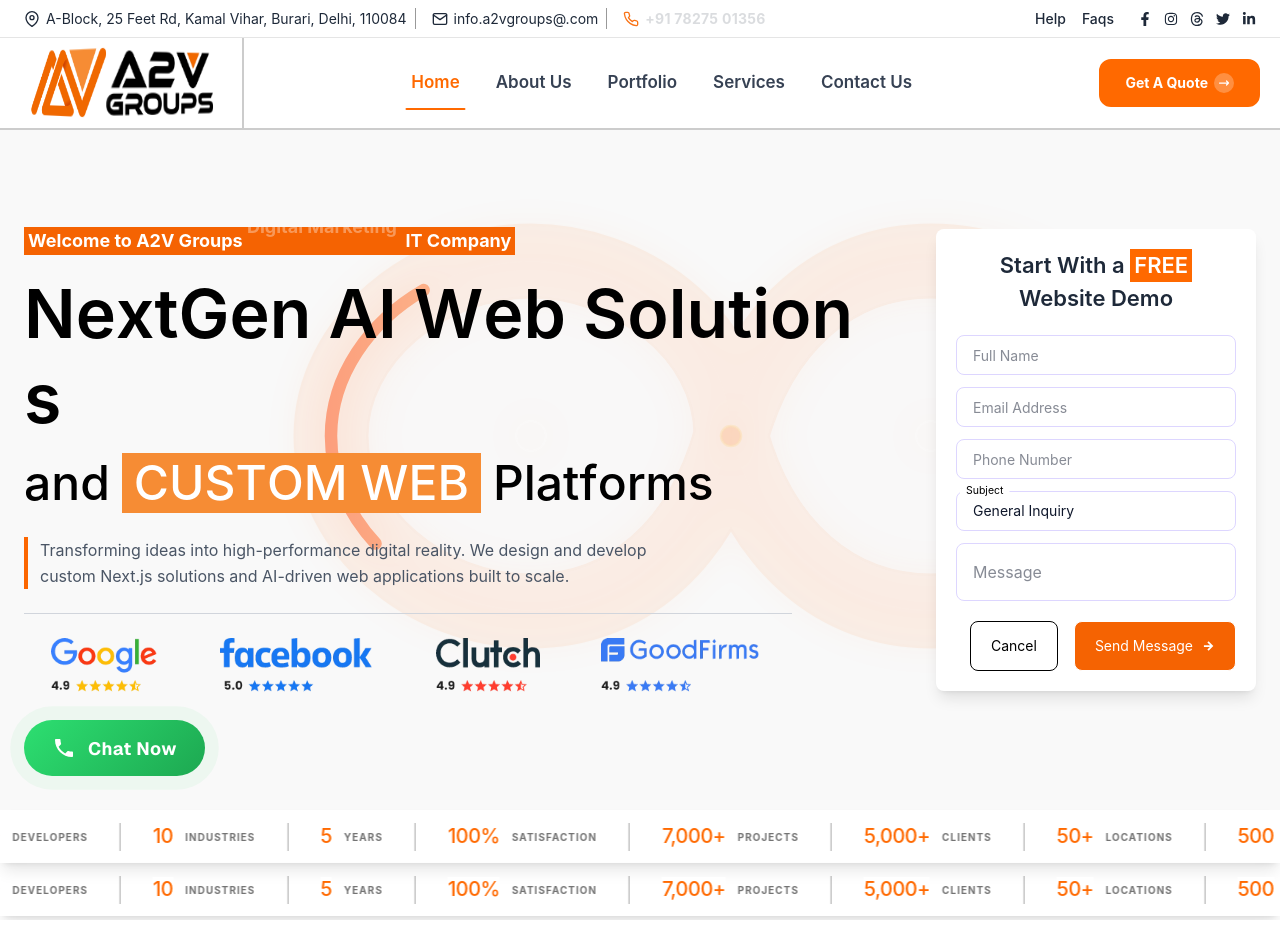
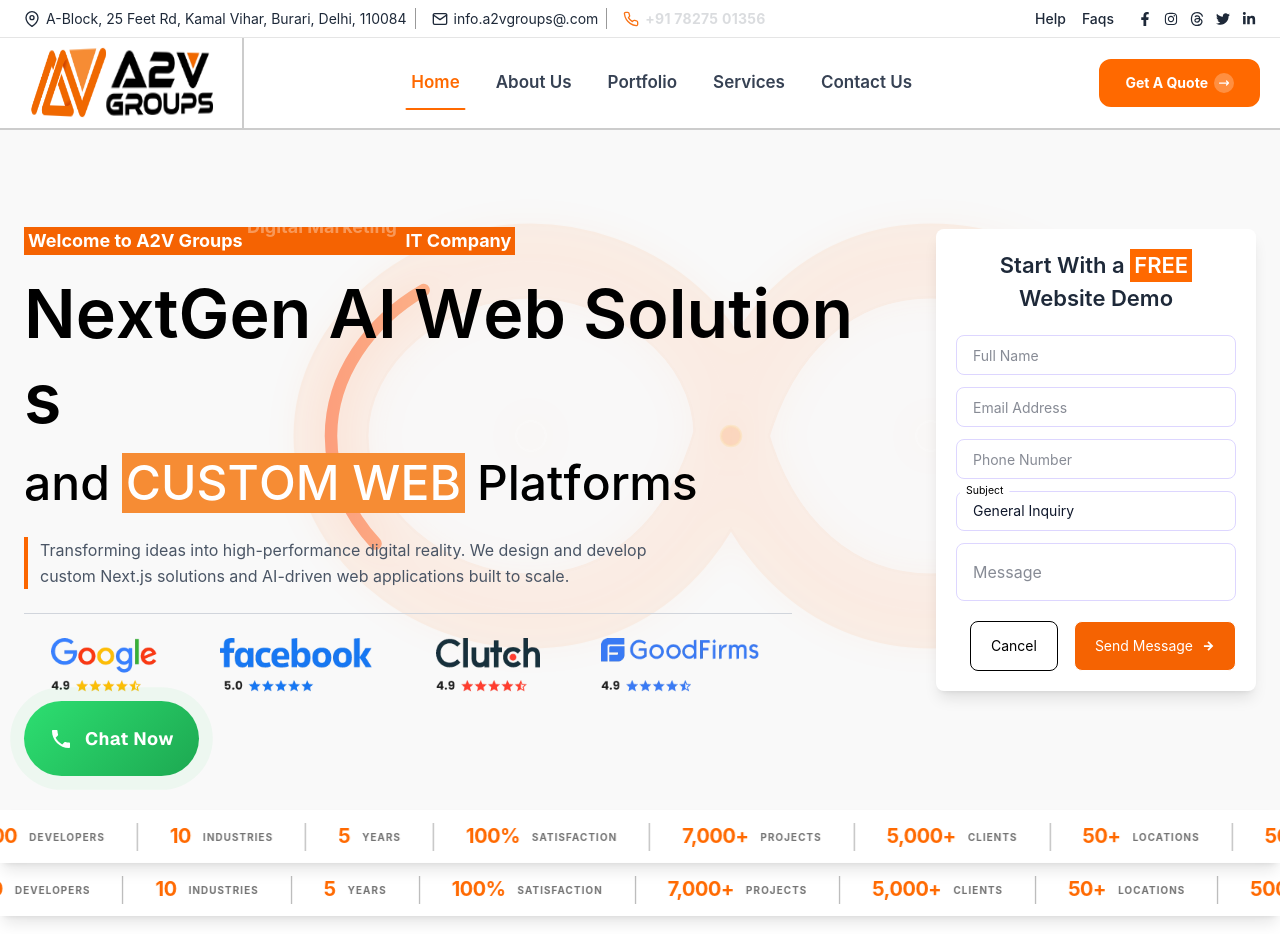
Before and after one commit to A2VOperations/A2V-web, a Next.js app: page / in a window 1280 px wide. Shown: the top 934 px of the page. Built offline with nearby package versions, Linux system fonts and the light colour scheme.

Commit message:
feat: add WhatsApp contact button, global styles, and animated home page hero carousel and banner components

```diff
--- a/app/(users)/home/banner/page1.js
+++ b/app/(users)/home/banner/page1.js
@@ -4,11 +4,11 @@ import React from 'react'
 
 const Banner = () => {
     return (
-        <section className='relative w-full overflow-hidden py-32 mt-1'>
+        <section className='relative w-full overflow-hidden py-32 mt-5'>
             {/* Grid Background */}
-            <div className='absolute inset-0 z-190'>
-                <div className='w-full h-10 bg-white absolute top-0 left-0 opacity-100'></div>
-            </div>
+            {/* <div className='absolute inset-0 z-190'>
+                <div className='w-full h-4 bg-white absolute top-0 left-0 opacity-100'></div>
+            </div> */}
             <div className='absolute inset-0 z-0' style={{
                 backgroundImage: 'linear-gradient(rgba(0, 0, 0, 0.09) 1px, transparent 1px), linear-gradient(90deg, rgba(0, 0, 0, 0.09) 1px, transparent 1px)',
                 backgroundSize: '40px 40px'
@@ -31,7 +31,7 @@ const Banner = () => {
 
                     {/* Main Heading */}
                     <h1 className='text-5xl md:text-7xl lg:text-[5.5rem] font-bold text-black tracking-tight leading-[1.1] mb-8'>
-                        We Build <span className='text-transparent bg-clip-text bg-gradient-to-r from-orange-400 to-orange-600'>Digital Products</span><br />
+                        We Build <span className='text-transparent bg-clip-text bg-linear-to-r from-orange-400 to-orange-600'>Digital Products</span><br />
                         That Grow Business
                     </h1>
 
--- a/app/(users)/home/heroCarousel/page2.js
+++ b/app/(users)/home/heroCarousel/marquee1.js
@@ -4,11 +4,11 @@ import React, { useRef } from 'react'
 const stats = [
   { value: '7,000+', label: 'Projects' },
   { value: '5,000+', label: 'Clients' },
-  { value: '50+', label: 'Locations' },
-  { value: '500', label: 'Developers' },
-  { value: '10', label: 'Industries' },
-  { value: '5', label: 'Years' },
-  { value: '100%', label: 'Satisfaction' },
+  { value: '50+',    label: 'Locations' },
+  { value: '500',    label: 'Developers' },
+  { value: '10',     label: 'Industries' },
+  { value: '5',      label: 'Years' },
+  { value: '100%',   label: 'Satisfaction' },
 ]
 
 // Repeat enough times so the seam never shows
@@ -23,20 +23,20 @@ export default function HeroTicker() {
   return (
     <div className="relative w-full overflow-hidden shadow-lg">
       {/* Fade masks */}
-      <div className="pointer-events-none absolute inset-y-0 left-0 z-10 w-20 bg-gradient-to-r from-[inherit] to-transparent" />
-      <div className="pointer-events-none absolute inset-y-0 right-0 z-10 w-20 bg-gradient-to-l from-[inherit] to-transparent" />
+      <div className="pointer-events-none absolute inset-y-0 left-0 z-10 w-20 bg-linear-to-r from-inherit to-transparent" />
+      <div className="pointer-events-none absolute inset-y-0 right-0 z-10 w-20 bg-linear-to-l from-inherit to-transparent" />
 
       {/* Ticker track */}
       <div
         ref={trackRef}
         onMouseEnter={pause}
         onMouseLeave={resume}
-        className="flex w-max animate-ticker "
+        className="flex w-max animate-ticker1 "
       >
         {repeated.map((stat, i) => (
           <React.Fragment key={i}>
             <div className="flex flex-row items-center justify-center gap-3 px-8 py-3.5 whitespace-nowrap ">
-              <span className="text-lg font-medium leading-tight tracking-tight text-orange-500 md:text-xl bg-white font-bold">
+              <span className="text-lg leading-tight tracking-tight text-orange-500 md:text-xl bg-white font-bold">
                 {stat.value}
               </span>
               <span className="mt-0.5 text-[10px] font-bold uppercase tracking-widest text-neutral-500">
@@ -45,19 +45,19 @@ export default function HeroTicker() {
             </div>
             {/* Divider — skip after the very last item */}
             {i < repeated.length - 1 && (
-              <div className="my-auto h-7 w-px flex-shrink-0 bg-neutral-800/40" />
+              <div className="my-auto h-7 w-px shrink-0 bg-neutral-800/40" />
             )}
           </React.Fragment>
         ))}
       </div>
 
       <style>{`
-        @keyframes ticker {
-          0%   { transform: translateX(-50%); }
-          100% { transform: translateX(0); }
+        @keyframes ticker1 {
+          0%   { transform: translateX(0); }
+          100% { transform: translateX(-50%); }
         }
-        .animate-ticker {
-          animation: ticker 28s linear infinite;
+        .animate-ticker1 {
+          animation: ticker1 28s linear infinite;
           will-change: transform;
         }
       `}</style>
--- a/app/components/marquee.js
+++ b/app/(users)/home/heroCarousel/marquee2.js
@@ -4,11 +4,11 @@ import React, { useRef } from 'react'
 const stats = [
   { value: '7,000+', label: 'Projects' },
   { value: '5,000+', label: 'Clients' },
-  { value: '50+',    label: 'Locations' },
-  { value: '500',    label: 'Developers' },
-  { value: '10',     label: 'Industries' },
-  { value: '5',      label: 'Years' },
-  { value: '100%',   label: 'Satisfaction' },
+  { value: '50+', label: 'Locations' },
+  { value: '500', label: 'Developers' },
+  { value: '10', label: 'Industries' },
+  { value: '5', label: 'Years' },
+  { value: '100%', label: 'Satisfaction' },
 ]
 
 // Repeat enough times so the seam never shows
@@ -17,26 +17,26 @@ const repeated = [...stats, ...stats, ...stats, ...stats]
 export default function HeroTicker() {
   const trackRef = useRef(null)
 
-  const pause  = () => { if (trackRef.current) trackRef.current.style.animationPlayState = 'paused' }
+  const pause = () => { if (trackRef.current) trackRef.current.style.animationPlayState = 'paused' }
   const resume = () => { if (trackRef.current) trackRef.current.style.animationPlayState = 'running' }
 
   return (
     <div className="relative w-full overflow-hidden shadow-lg">
       {/* Fade masks */}
-      <div className="pointer-events-none absolute inset-y-0 left-0 z-10 w-20 bg-gradient-to-r from-[inherit] to-transparent" />
-      <div className="pointer-events-none absolute inset-y-0 right-0 z-10 w-20 bg-gradient-to-l from-[inherit] to-transparent" />
+      <div className="pointer-events-none absolute inset-y-0 left-0 z-10 w-20 bg-linear-to-r from-inherit to-transparent" />
+      <div className="pointer-events-none absolute inset-y-0 right-0 z-10 w-20 bg-linear-to-l from-inherit to-transparent" />
 
       {/* Ticker track */}
       <div
         ref={trackRef}
         onMouseEnter={pause}
         onMouseLeave={resume}
-        className="flex w-max animate-ticker "
+        className="flex w-max animate-ticker2 "
       >
         {repeated.map((stat, i) => (
           <React.Fragment key={i}>
             <div className="flex flex-row items-center justify-center gap-3 px-8 py-3.5 whitespace-nowrap ">
-              <span className="text-lg font-medium leading-tight tracking-tight text-orange-500 md:text-xl bg-white font-bold">
+              <span className="text-lg font-bold leading-tight tracking-tight text-orange-500 md:text-xl ">
                 {stat.value}
               </span>
               <span className="mt-0.5 text-[10px] font-bold uppercase tracking-widest text-neutral-500">
@@ -45,19 +45,19 @@ export default function HeroTicker() {
             </div>
             {/* Divider — skip after the very last item */}
             {i < repeated.length - 1 && (
-              <div className="my-auto h-7 w-px flex-shrink-0 bg-neutral-800/40" />
+              <div className="my-auto h-7 w-px shrink-0 bg-neutral-800/40" />
             )}
           </React.Fragment>
         ))}
       </div>
 
       <style>{`
-        @keyframes ticker {
-          0%   { transform: translateX(0); }
-          100% { transform: translateX(-50%); }
+        @keyframes ticker2 {
+          0%   { transform: translateX(-50%); }
+          100% { transform: translateX(0); }
         }
-        .animate-ticker {
-          animation: ticker 28s linear infinite;
+        .animate-ticker2 {
+          animation: ticker2 28s linear infinite;
           will-change: transform;
         }
       `}</style>
--- a/app/(users)/page.js
+++ b/app/(users)/page.js
@@ -21,8 +21,8 @@ import ClientLogos from "../components/ClientLogos";
 import ProblemSolutionSection from './home/problemSolution/page';
 import { Code, Layout, Search, Megaphone, TrendingUp, Presentation, ShieldCheck, Rocket, Zap, Brain } from "lucide-react";
 import HomeAbout from "./home/homeAbout/page";
-import HeroCarousel from "../components/marquee";
-import HeroCarousel2 from "./home/heroCarousel/page2";
+import HeroCarousel from "./home/heroCarousel/marquee1";
+import HeroCarousel2 from "./home/heroCarousel/marquee2";
 import Banner from "./home/banner/page1"
 
 /* ── Reusable outlined-circle nav button pair ── */
@@ -630,7 +630,7 @@ export default function Home() {
                 {/* Sub-heading with Highlighting */}
                 <h2 className="mt-3 text-2xl font-medium leading-tight text-black sm:text-5xl xl:text-5xl flex flex-wrap items-center gap-x-3" style={{ opacity: 0 }}>
                   <SlideRightText text="and" delay={0.6} />{" "}
-                  <span className="inline-block bg-[#F68C34] px-3 px-1 text-white">
+                  <span className="inline-block bg-[#F68C34] px-1 text-white">
                     <SlideRightText text="CUSTOM WEB" delay={0.7} />
                   </span>{" "}
                   <SlideRightText text="Platforms" delay={1.0} />
--- a/app/components/whatsapp.js
+++ b/app/components/whatsapp.js
@@ -12,8 +12,8 @@ export default function WhatsAppButton() {
         bottom: "24px",
         left: "24px",
         zIndex: 9999,
-        padding: "0 28px",
-        height: "56px",
+        padding: "0 25px",
+        height: "75px",
         borderRadius: "9999px",
         background: "linear-gradient(135deg, #2DDF71, #1DA851)",
         display: "flex",
--- a/app/globals.css
+++ b/app/globals.css
@@ -1,14 +1,6 @@
 @import "tailwindcss";
 @import "slick-carousel/slick/slick.css";
 @import "slick-carousel/slick/slick-theme.css";
-
-@font-face {
-  font-family: 'Ethnocentric';
-  src: url('/fonts/ethnocentric.ttf') format('truetype');
-  font-weight: normal;
-  font-style: normal;
-  font-display: swap;
-}
 
 html {
   scroll-behavior: smooth;
```
